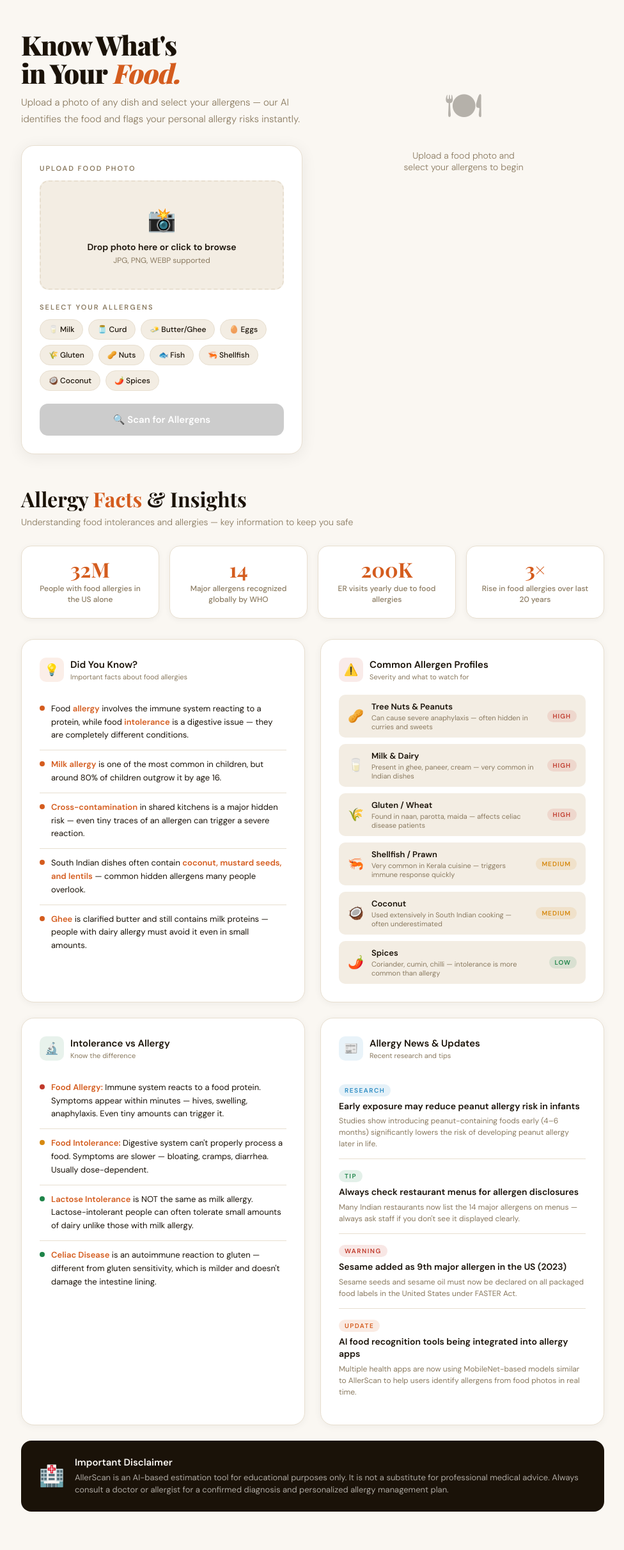
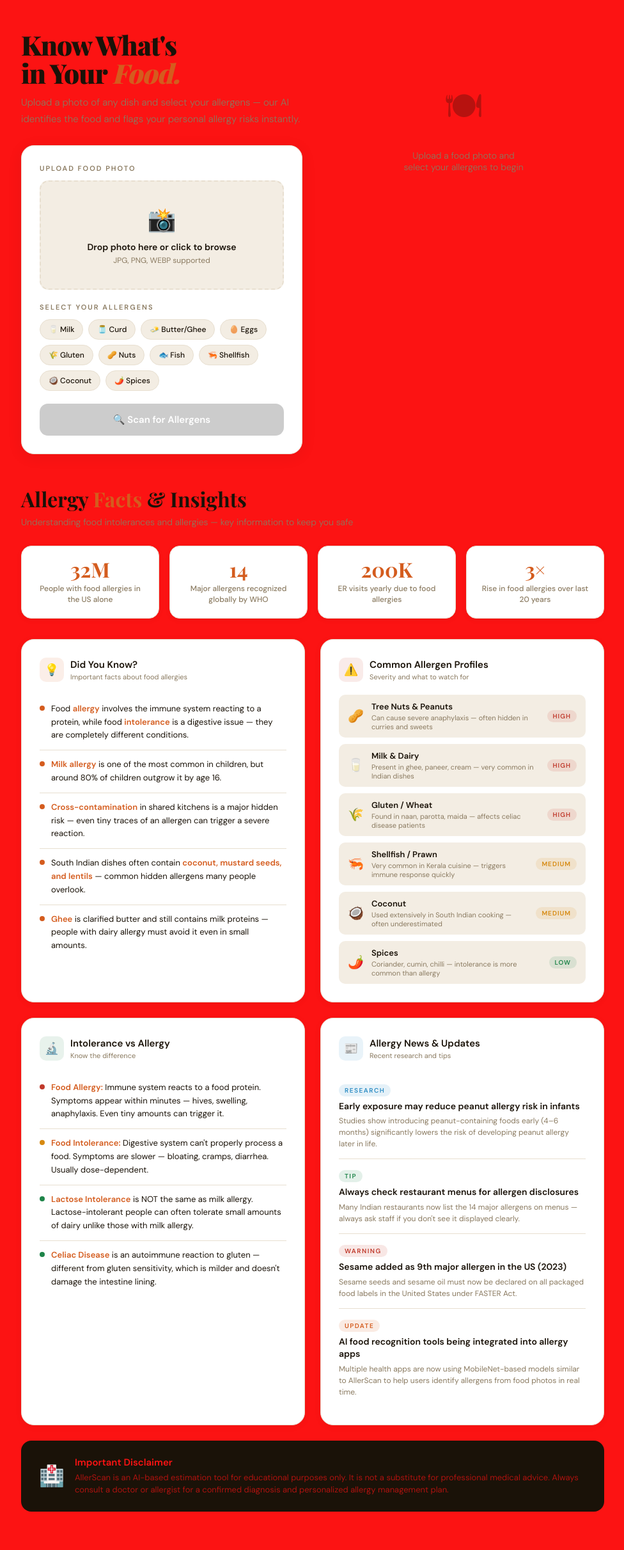
Before and after one commit to fai-404/food-allergy-risk-estimation, a Flask app: page / in a window 1280 px wide. Shown: the part 73-2496 px from the top of the page at 64% size, without its empty margins (151-1127 px from the left). Run offline with Flask 3, Linux system fonts and the light colour scheme.

Commit message:
color changed

```diff
--- a/templates/index.html
+++ b/templates/index.html
@@ -7,7 +7,7 @@
   <link href="https://fonts.googleapis.com/css2?family=Playfair+Display:wght@700;900&family=DM+Sans:wght@300;400;500;600&display=swap" rel="stylesheet">
   <style>
     :root {
-      --bg: #faf7f2;
+      --bg: #fc1313;
       --surface: #ffffff;
       --surface2: #f3ede3;
       --border: #e8dfd0;
```
